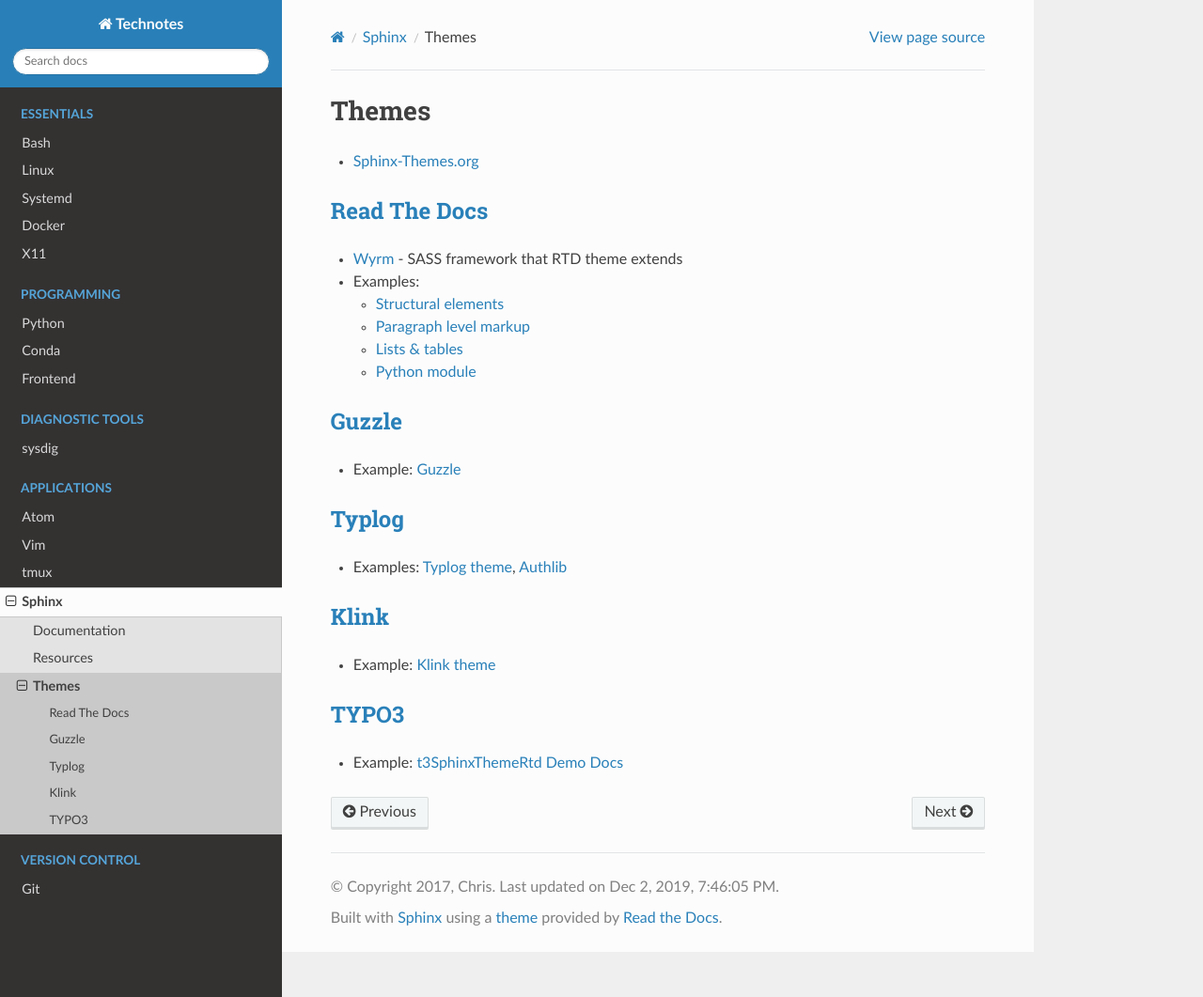
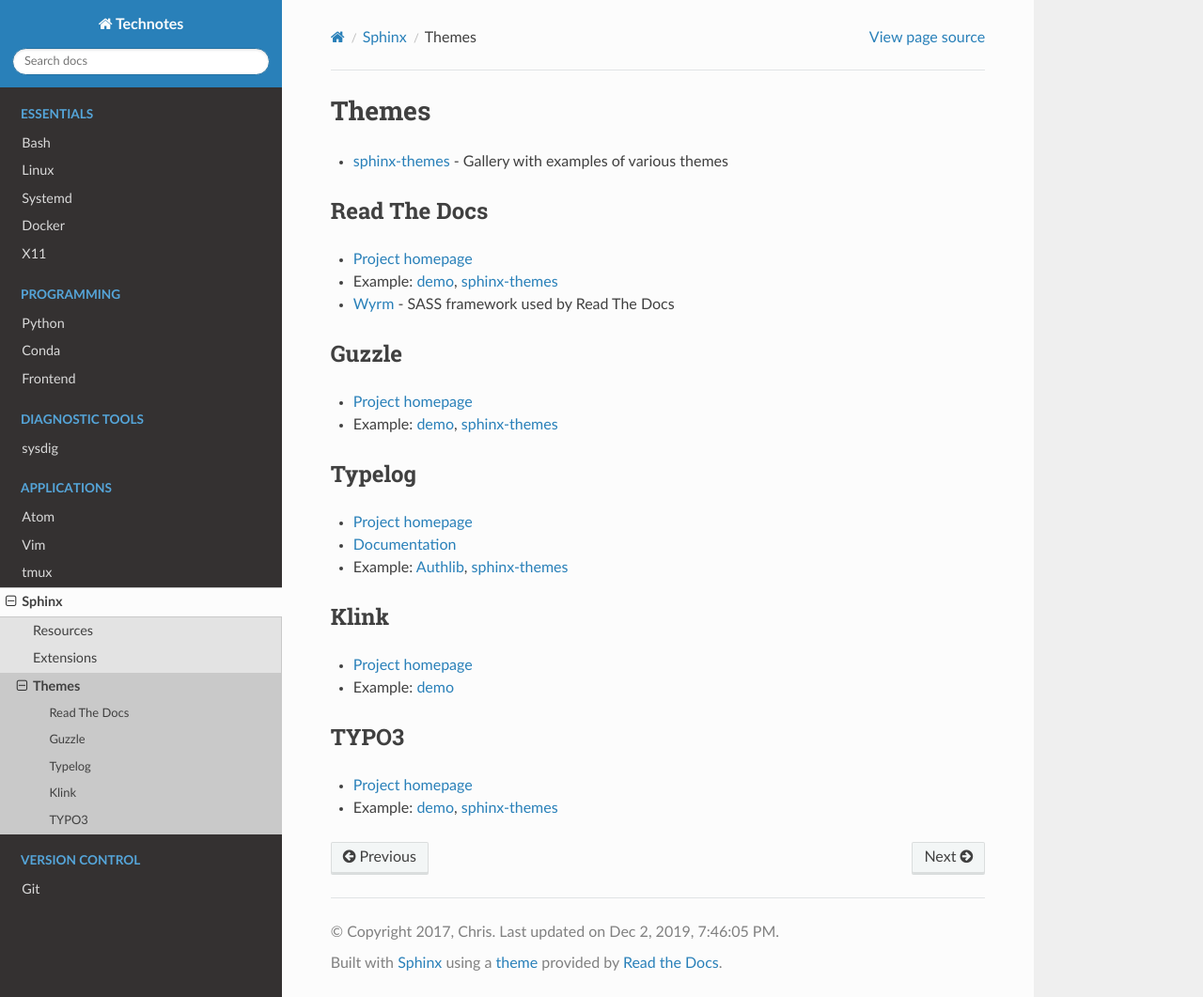
Before and after one commit to heterotopian/technotes, a Sphinx documentation site: the page built from source/sphinx/theme.rst, in a window 1280 px wide and 1061 px high. Shown: the whole window at 94% size. Built offline with Sphinx 7.4.7 and the Read the Docs theme 2.0.0, drawn with Linux system fonts in a browser that asks for light colours.

Commit message:
Reorganize

```diff
--- a/source/python/module/thirdparty.rst
+++ b/source/python/module/thirdparty.rst
@@ -44,6 +44,8 @@
   - `Sphinx mirror  <https://docutils.readthedocs.io/en/sphinx-docs/>`_ -
     Mirror of project documentation, converted to Sphinx + RTD
     (Official project resource, or community-driven?)
+
+- `Online reStructuredText editor <http://rst.ninjs.org/>`_
 
 
 :py:mod:`factory_boy`
--- a/source/sphinx/index.rst
+++ b/source/sphinx/index.rst
@@ -7,6 +7,6 @@
 .. toctree::
     :maxdepth: 2
 
-    doc
-    resource
+    project
+    extension
     theme
--- a/source/sphinx/theme.rst
+++ b/source/sphinx/theme.rst
@@ -3,45 +3,51 @@
 Themes
 ======
 
-- `Sphinx-Themes.org <https://sphinx-themes.org/>`_
+- `sphinx-themes <https://sphinx-themes.org/>`_ -
+  Gallery with examples of various themes
 
-`Read The Docs <http://sphinx-rtd-theme.readthedocs.io/en/latest/>`_
-====================================================================
+Read The Docs
+=============
 
+- `Project homepage <http://sphinx-rtd-theme.readthedocs.io/en/latest/>`_
+- Example:
+  `demo <http://sphinx-rtd-theme.readthedocs.io/en/latest/demo/structure.html>`_,
+  `sphinx-themes <https://sphinx-themes.org/html/sphinx_rtd_theme/sphinx_rtd_theme/index.html>`_
 - `Wyrm <http://wyrmsass.org/>`_ -
-  SASS framework that RTD theme extends
-- Examples:
-
-  - `Structural elements <http://sphinx-rtd-theme.readthedocs.io/en/latest/demo/structure.html>`_
-  - `Paragraph level markup <http://sphinx-rtd-theme.readthedocs.io/en/latest/demo/demo.html>`_
-  - `Lists & tables <http://sphinx-rtd-theme.readthedocs.io/en/latest/demo/lists_tables.html>`_
-  - `Python module <http://sphinx-rtd-theme.readthedocs.io/en/latest/demo/api.html>`_
+  SASS framework used by Read The Docs
 
 
-`Guzzle <https://github.com/guzzle/guzzle_sphinx_theme>`_
-=========================================================
+Guzzle
+======
 
+- `Project homepage <https://github.com/guzzle/guzzle_sphinx_theme>`_
 - Example:
-  `Guzzle <http://docs.guzzlephp.org/en/stable/>`_
+  `demo <http://docs.guzzlephp.org/en/stable/>`_,
+  `sphinx-themes <https://sphinx-themes.org/html/guzzle_sphinx_theme/guzzle_sphinx_theme/index.html>`_
 
 
-`Typlog <https://github.com/typlog/sphinx-typlog-theme>`_
-=========================================================
+Typelog
+=======
 
-- Examples:
-  `Typlog theme <https://sphinx-typlog-theme.readthedocs.io/en/latest/>`_,
-  `Authlib <https://docs.authlib.org/en/latest/>`_
+- `Project homepage <https://github.com/typlog/sphinx-typlog-theme>`_
+- `Documentation <https://sphinx-typlog-theme.readthedocs.io/en/latest/>`_
+- Example:
+  `Authlib <https://docs.authlib.org/en/latest/>`_,
+  `sphinx-themes <https://sphinx-themes.org/html/sphinx-typlog-theme/sphinx_typlog_theme/index.html>`_
 
 
-`Klink <http://pmorissette.github.io/klink/index.html>`_
-========================================================
+Klink
+=====
 
+- `Project homepage <http://pmorissette.github.io/klink/index.html>`_
 - Example:
-  `Klink theme <http://pmorissette.github.io/klink/examples.html>`_
+  `demo <http://pmorissette.github.io/klink/examples.html>`_
 
 
-`TYPO3 <https://github.com/TYPO3-Documentation/t3SphinxThemeRtd>`_
-==================================================================
+TYPO3
+=====
 
+- `Project homepage <https://github.com/TYPO3-Documentation/t3SphinxThemeRtd>`_
 - Example:
-  `t3SphinxThemeRtd Demo Docs <https://docs.typo3.org/typo3cms/drafts/github/TYPO3-Documentation/t3SphinxThemeRtdDemoDocs/>`_
+  `demo <https://docs.typo3.org/typo3cms/drafts/github/TYPO3-Documentation/t3SphinxThemeRtdDemoDocs/>`_,
+  `sphinx-themes <https://sphinx-themes.org/html/t3SphinxThemeRtd/t3SphinxThemeRtd/index.html>`_
```
Also changed, not shown: source/sphinx/extension.rst (added, +9 -0 lines), source/sphinx/project.rst (renamed from source/sphinx/doc.rst, +19 -3 lines).
